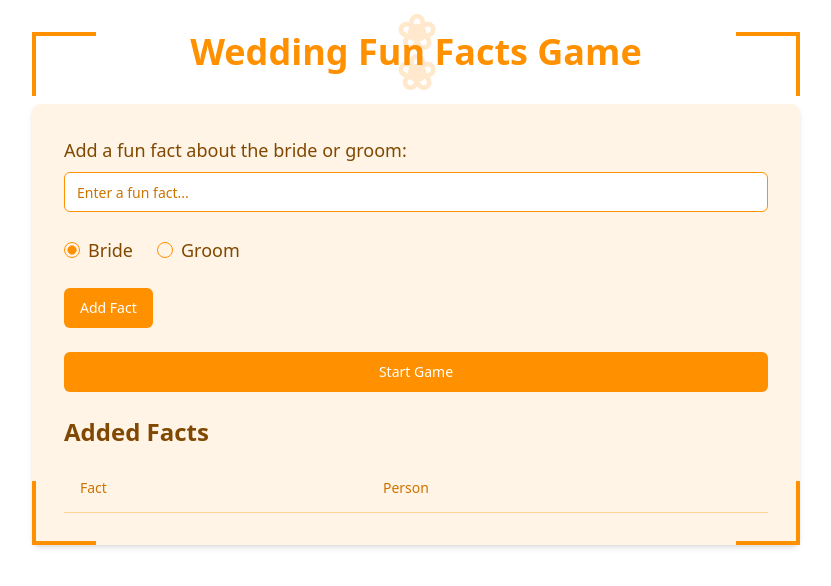
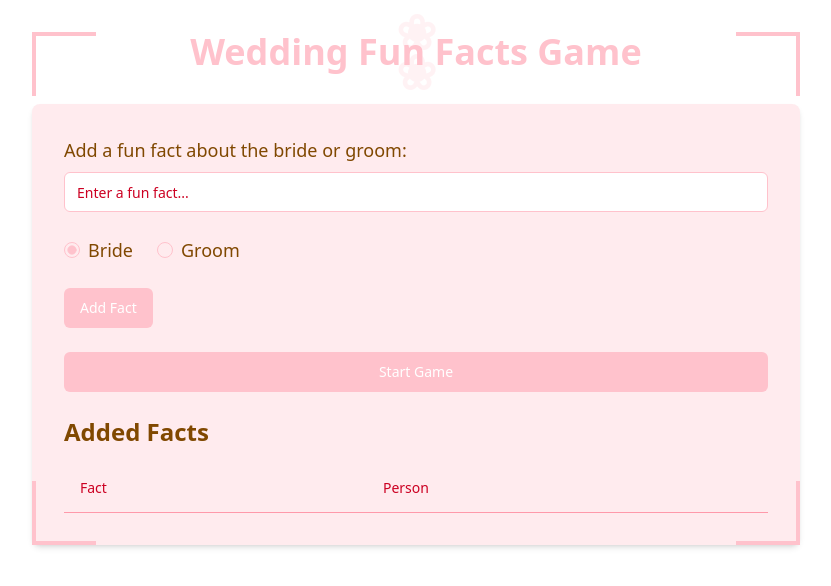
Before and after one commit to GPT-Engineer-App/wedding-fun-fact-frenzy, a React (Vite) app: page / in a window 1280 px wide. Shown: the top 586 px of the page, without its empty margins (224-1055 px from the left). Built offline with nearby package versions, Linux system fonts and the light colour scheme.

Commit message:
GPT Engineer Update [skip gpt_engineer]

```diff
--- a/src/index.css
+++ b/src/index.css
@@ -13,24 +13,24 @@
     --popover: 0 0% 100%;
     --popover-foreground: 34 100% 25%;
 
-    --primary: 34 100% 50%;
-    --primary-foreground: 0 0% 100%;
+    --primary: 350 100% 88%;
+    --primary-foreground: 350 100% 20%;
 
-    --secondary: 34 100% 95%;
-    --secondary-foreground: 34 100% 25%;
+    --secondary: 350 100% 96%;
+    --secondary-foreground: 350 100% 20%;
 
-    --muted: 34 100% 95%;
-    --muted-foreground: 34 100% 40%;
+    --muted: 350 100% 96%;
+    --muted-foreground: 350 100% 40%;
 
-    --accent: 34 100% 90%;
-    --accent-foreground: 34 100% 25%;
+    --accent: 350 100% 92%;
+    --accent-foreground: 350 100% 20%;
 
     --destructive: 0 84.2% 60.2%;
     --destructive-foreground: 0 0% 100%;
 
-    --border: 34 100% 80%;
-    --input: 34 100% 80%;
-    --ring: 34 100% 50%;
+    --border: 350 100% 80%;
+    --input: 350 100% 80%;
+    --ring: 350 100% 70%;
 
     --radius: 0.5rem;
   }
```
